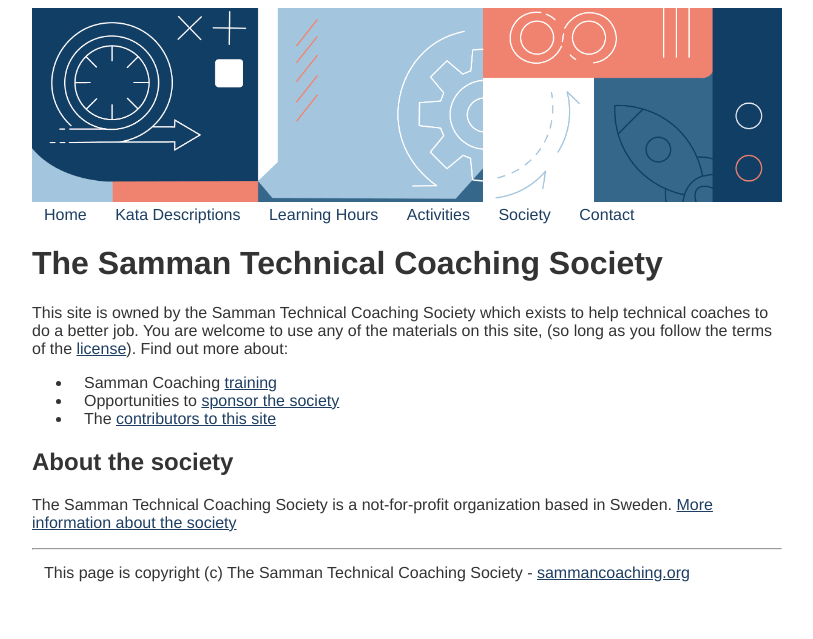
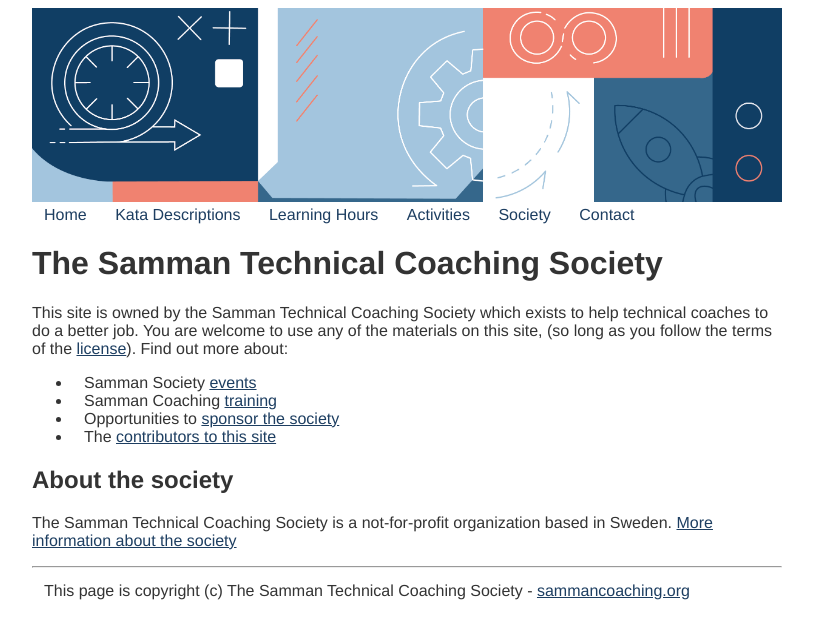
Before and after one commit to sammancoaching/website, a Jekyll site: the page built from society/index.md, in a window 1280 px wide. Shown: the top 639 px of the page, without its empty margins (233-1046 px from the left). Built offline with Jekyll 4.4.1, drawn with Linux system fonts in a browser that asks for light colours.

Commit message:
list events page

```diff
--- a/society/index.md
+++ b/society/index.md
@@ -7,6 +7,7 @@
 
 This site is owned by the Samman Technical Coaching Society which exists to help technical coaches to do a better job. You are welcome to use any of the materials on this site, (so long as you follow the terms of the [license](/LICENSE.html)). Find out more about:
 
+- Samman Society [events](events/index.html)
 - Samman Coaching [training](training.html)
 - Opportunities to [sponsor the society](sponsorship.html)
 - The [contributors to this site](contributors/index.html)
```
